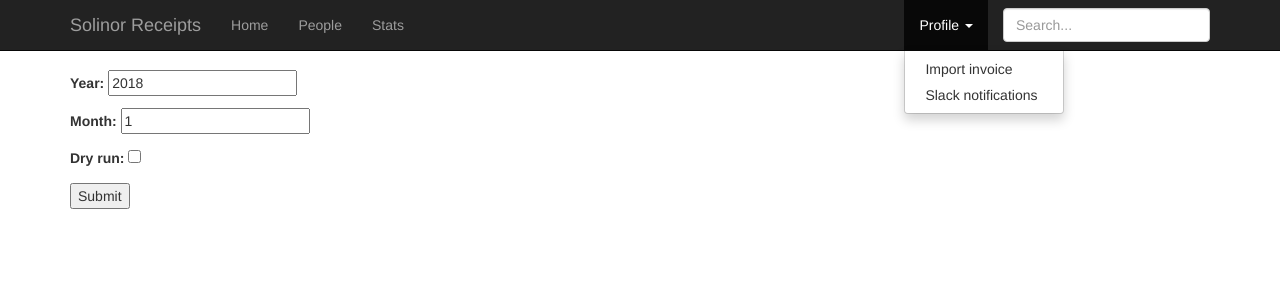
After one commit to solinor/luovu-receipts, a Django app: page /slack_notifications in a window 1280 px wide, after a click on "Profile". The commit adds this page. Shown: the top 300 px of the page. Run offline with Django 3.2, Linux system fonts and the light colour scheme; the visitor is signed in with stand-in values (Sample User, id 1); some libraries are stand-ins or nearby versions.

Commit message:
Add slack notifications to web UI

```diff
--- a/receipt_checking/urls.py
+++ b/receipt_checking/urls.py
@@ -17,6 +17,7 @@ urlpatterns = [
     url(r'^accounts/profile/$', RedirectView.as_view(pattern_name='frontpage', permanent=False)),
     url(r'^accounts/', include('googleauth.urls')),
     url(r'^import_html$', receipts.views.upload_invoice_html, name="import_html"),
+    url(r'^slack_notifications$', receipts.views.send_slack_notifications, name="slack_notifications"),
     url(r'^search$', receipts.views.search, name='search'),
     url(r'^stats$', receipts.views.stats, name='stats'),
 ]
--- a/receipts/forms.py
+++ b/receipts/forms.py
@@ -1,9 +1,11 @@
 from django import forms
+import datetime
 
 class UploadFileForm(forms.Form):
     year = forms.IntegerField()
     month = forms.IntegerField()
     file = forms.FileField()
+    send_slack_notifications = forms.BooleanField(required=False, initial=True)
 
     def clean_year(self):
         data = self.cleaned_data["year"]
@@ -16,3 +18,21 @@ class UploadFileForm(forms.Form):
         if data < 1 or data > 12:
             raise forms.ValidationError("Uh, month must be 1-12")
         return data
+
+
+class SlackNotificationForm(forms.Form):
+    year = forms.IntegerField(initial=lambda: datetime.date.today().year)
+    month = forms.IntegerField(initial=lambda: datetime.date.today().month)
+    dry_run = forms.BooleanField(required=False)
+
+    def clean_year(self):
+        data = self.cleaned_data["year"]
+        if data < 2000 or data > 2050:
+            raise forms.ValidationError("Uh, %s is probably not a valid year..." % data)
+        return data
+
+    def clean_month(self):
+        data = self.cleaned_data["month"]
+        if data < 1 or data > 12:
+            raise forms.ValidationError("Uh, month must be 1-12")
+        return data
--- a/receipts/templates/base.html
+++ b/receipts/templates/base.html
@@ -50,6 +50,7 @@
             </a>
             <ul class="dropdown-menu">
               <li><a href="{% url 'import_html' %}">Import invoice</a></li>
+              <li><a href="{% url 'slack_notifications' %}">Slack notifications</a></li>
             </ul>
           </li>
         </ul>
--- /dev/null
+++ b/receipts/templates/slack.html
@@ -0,0 +1,26 @@
+{% extends "base.html" %}
+
+{% block content %}
+
+<form method="post" action="{% url 'slack_notifications' %}" enctype="multipart/form-data">
+{% csrf_token %}
+{{ form.as_p }}
+<input type="submit" name="Import">
+</form>
+
+{% if slack_notifications %}
+<h2>Slack messages:</h2>
+
+<ul>
+  {% for item in slack_notifications %}
+  <li>To user {{ item.email }}:
+  <ul>
+    {% for issue in item.issues %}
+    <li>{{ issue }}</li>
+    {% endfor %}
+  </ul>
+  {% endfor %}
+</ul>
+{% endif %}
+
+{% endblock %}
--- a/receipts/views.py
+++ b/receipts/views.py
@@ -13,11 +13,12 @@ from django.db.models.functions import TruncMonth, TruncYear, Length
 from django.http import HttpResponse, HttpResponseRedirect, HttpResponseServerError, HttpResponseBadRequest
 from django.shortcuts import render, get_object_or_404
 from django.urls import reverse
-from receipts.forms import UploadFileForm
+from receipts.forms import UploadFileForm, SlackNotificationForm
 from receipts.html_parser import HtmlParser
 from receipts.luovu_api import LuovuApi
 from receipts.models import LuovuReceipt, InvoiceRow, invoice_tuple
 from receipts.utils import get_all_users, refresh_receipts_for_user, get_latest_month_for_user, check_data_refresh, create_receipts_table
+from receipts.slack import send_notifications
 import langdetect
 
 luovu_api = LuovuApi(settings.LUOVU_BUSINESS_ID, settings.LUOVU_PARTNER_TOKEN)  # pylint:disable=invalid-name
@@ -170,6 +171,19 @@ def people_list(request, year, month):
 
 
 @staff_member_required
+def send_slack_notifications(request):
+    context = {}
+    if request.method == "POST":
+        form = SlackNotificationForm(request.POST)
+        if form.is_valid():
+            context["slack_notifications"] = send_notifications(form.cleaned_data["year"], form.cleaned_data["month"], form.cleaned_data["dry_run"])
+    else:
+        form = SlackNotificationForm()
+    context["form"] = form
+    return render(request, "slack.html", context)
+
+
+@staff_member_required
 def upload_invoice_html(request):
     if request.method == "POST":
         form = UploadFileForm(request.POST, request.FILES)
@@ -182,6 +196,9 @@ def upload_invoice_html(request):
                 InvoiceRow.objects.update_or_create(row_identifier=invoice["row_identifier"], defaults=invoice)
 
             messages.add_message(request, messages.INFO, "File imported for %s-%s" % (form.cleaned_data["year"], form.cleaned_data["month"]))
+            if form.cleaned_data["send_slack_notifications"]:
+                slack_notifications = send_notifications(form.cleaned_data["year"], form.cleaned_data["month"])
+                messages.add_message(request, messages.INFO, "Sent %s Slack notifications" % len(slack_notifications))
             return HttpResponseRedirect(reverse("frontpage"))
     else:
         form = UploadFileForm()
```
Also changed, not shown: receipts/slack.py (+10 -2 lines).
